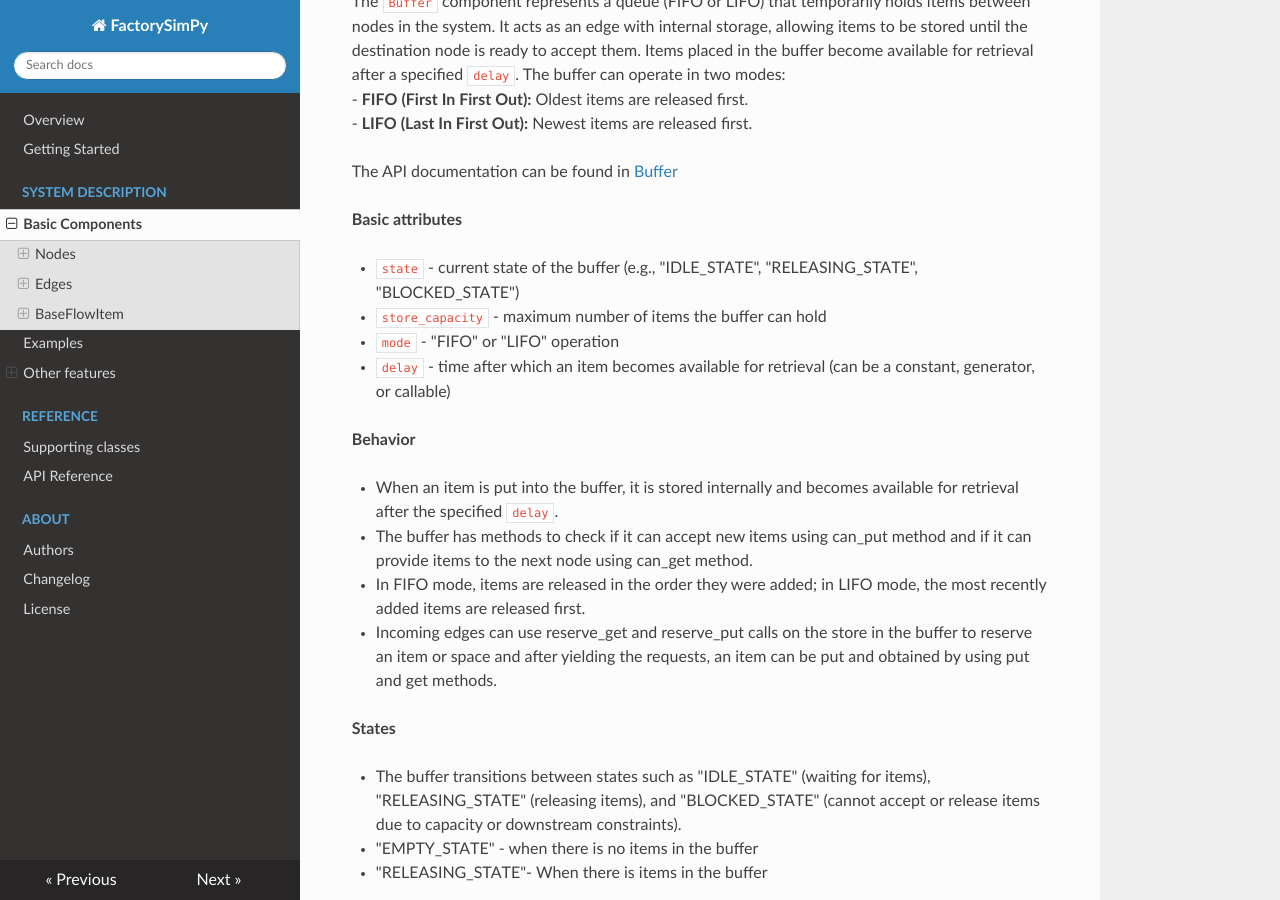
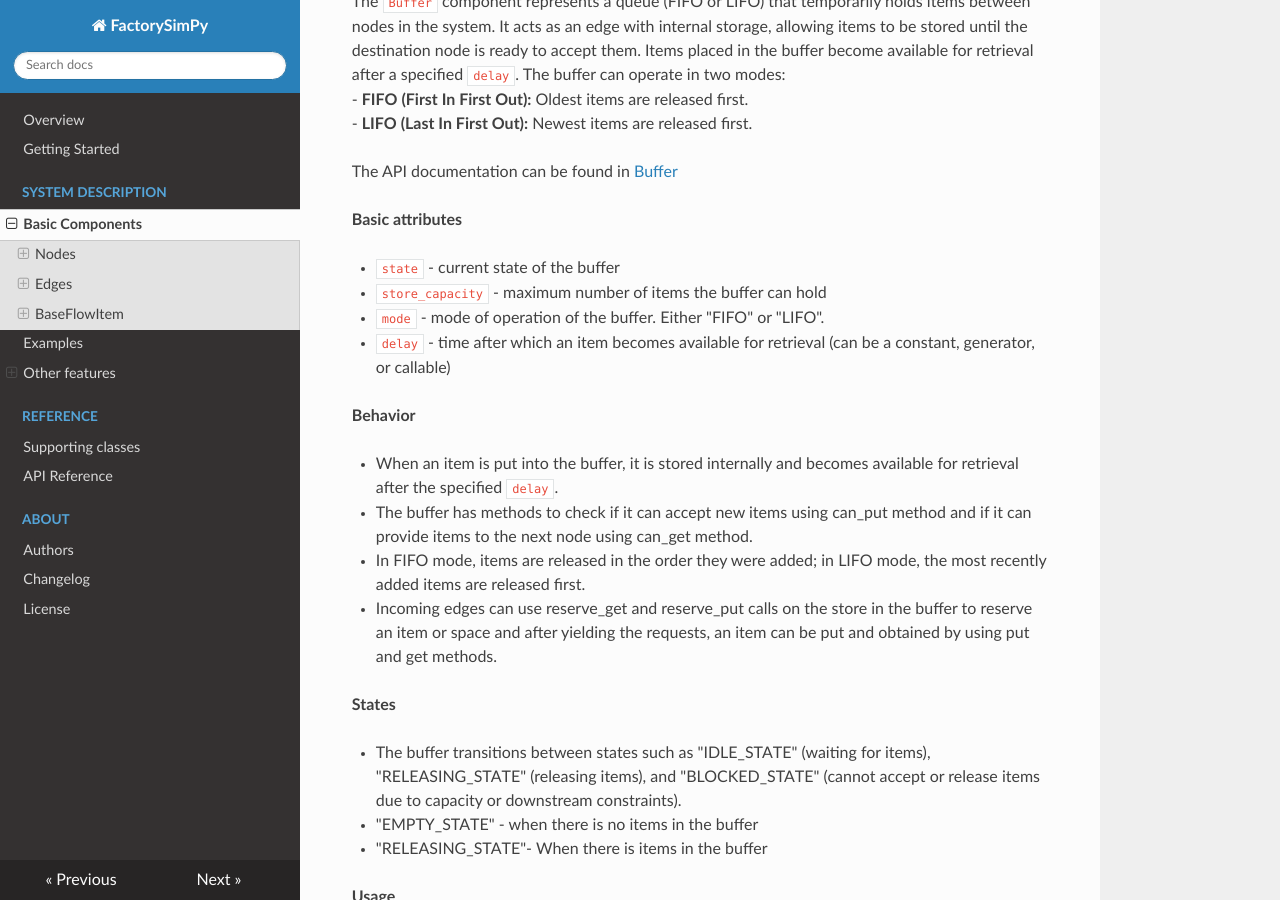
Before and after one commit to FactorySimPy/FactorySimPy, an MkDocs documentation site: the page built from docs/basic_components.md, in a window 1280 px wide and 900 px high, scrolled down 13862 px. Built offline with MkDocs 1.6.1, drawn with Linux system fonts in a browser that asks for light colours; nearby versions of some CDN libraries.

Commit message:
documentation update

```diff
--- a/docs/basic_components.md
+++ b/docs/basic_components.md
@@ -525,9 +525,9 @@ The API documentation can be found in [Buffer](buffer.md)
 
 **Basic attributes**
 
-- `state` - current state of the buffer (e.g., "IDLE_STATE", "RELEASING_STATE", "BLOCKED_STATE")
+- `state` - current state of the buffer
 - `store_capacity` - maximum number of items the buffer can hold
-- `mode` - "FIFO" or "LIFO" operation
+- `mode` - mode of operation of the buffer. Either "FIFO" or "LIFO".
 - `delay` - time after which an item becomes available for retrieval (can be a constant, generator, or callable)
 
 **Behavior**
```
